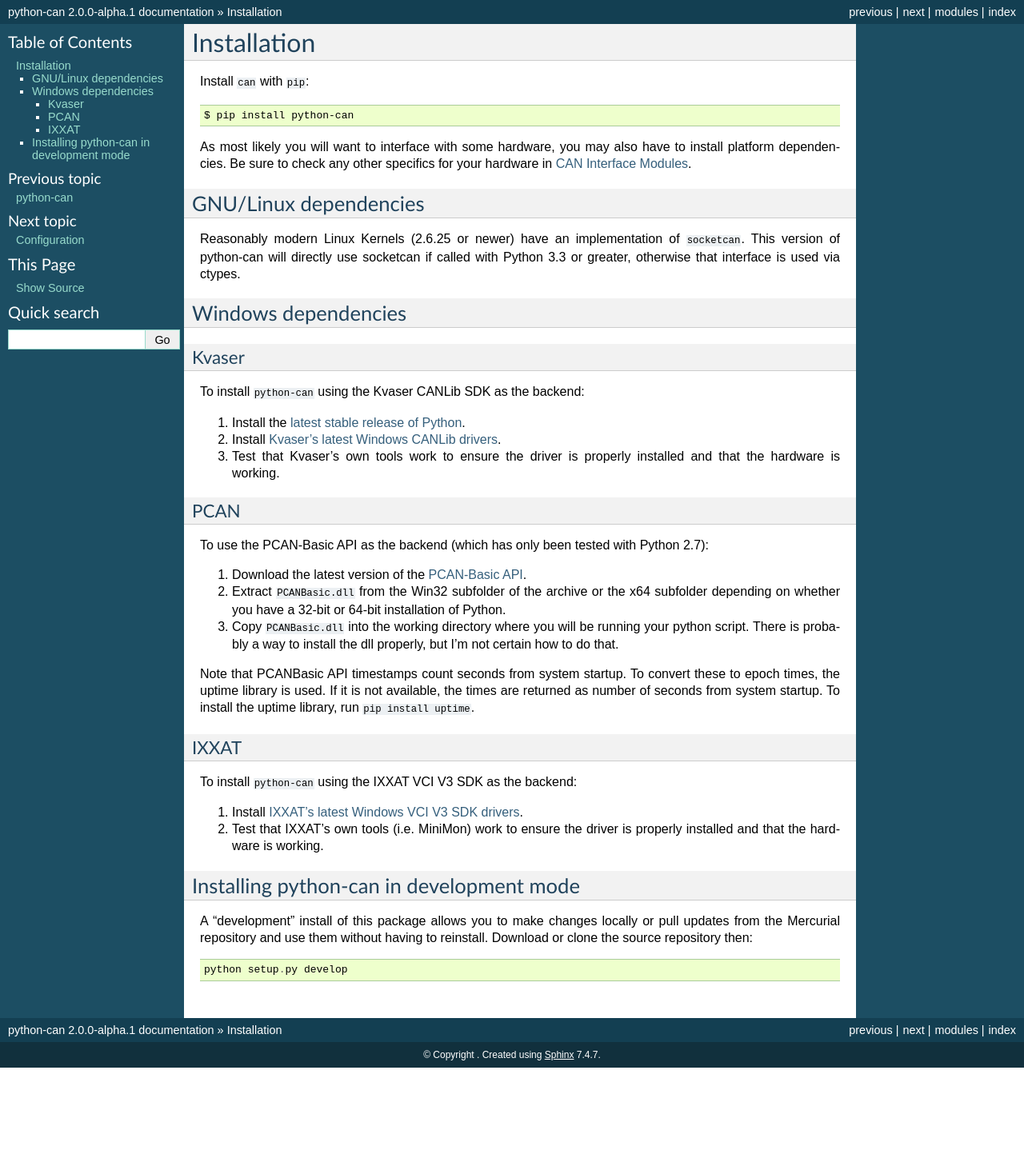
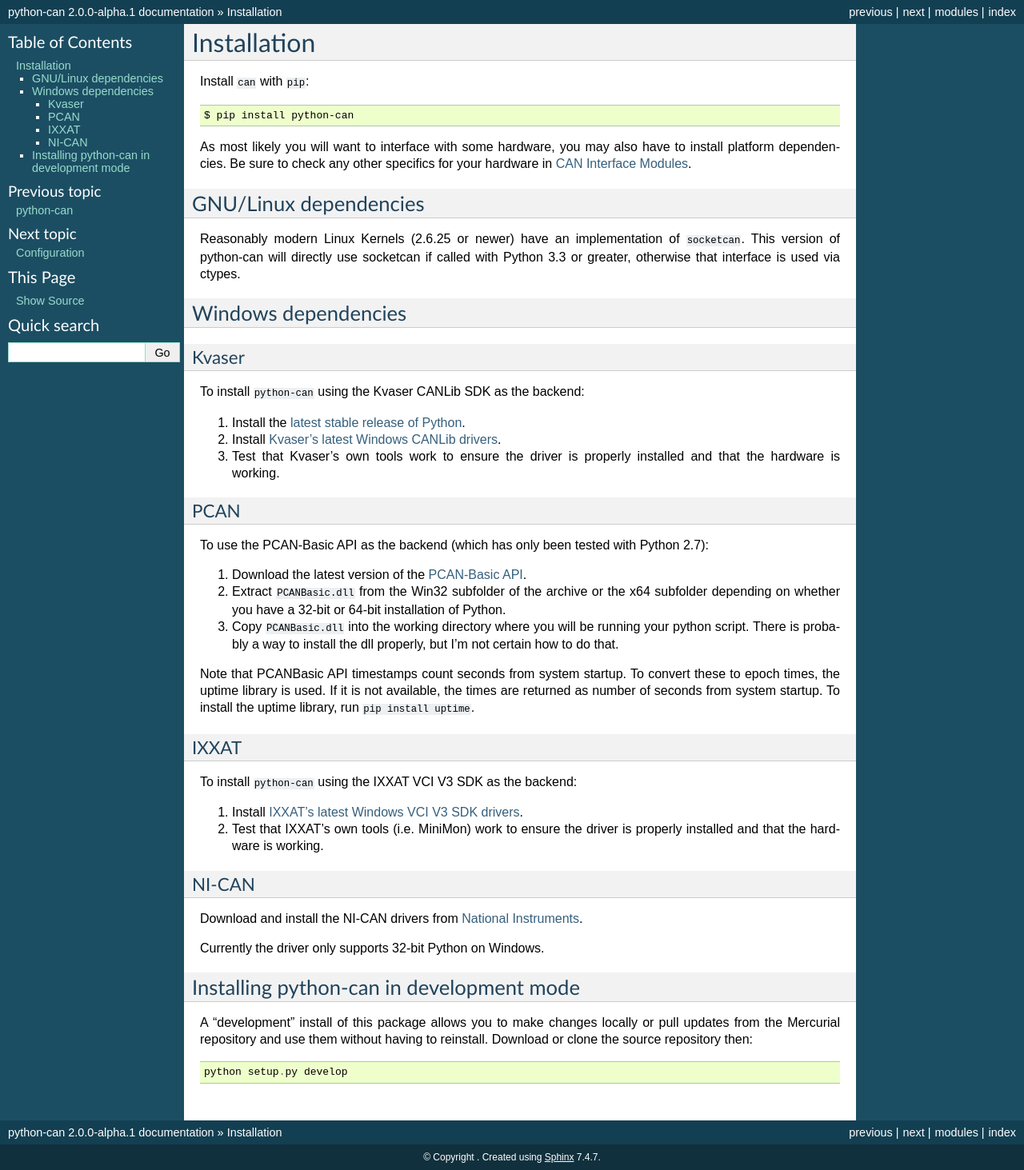
Before and after one commit to hardbyte/python-can, a Sphinx documentation site: the page built from doc/installation.rst, in a window 1280 px wide. Shown: the whole page at 80% size. Built offline with Sphinx 7.4.7, drawn with Linux system fonts in a browser that asks for light colours; before the commit the page ends 1335 px from its top, so only the background shows below that.

Commit message:
Add installation instructions.

```diff
--- a/doc/installation.rst
+++ b/doc/installation.rst
@@ -71,6 +71,14 @@ To install ``python-can`` using the IXXAT VCI V3 SDK as the backend:
 2. Test that IXXAT's own tools (i.e. MiniMon) work to ensure the driver
    is properly installed and that the hardware is working.
 
+NI-CAN
+~~~~~~
+
+Download and install the NI-CAN drivers from
+`National Instruments <http://www.ni.com/downloads/ni-drivers/>`__.
+
+Currently the driver only supports 32-bit Python on Windows.
+
 
 Installing python-can in development mode
 -----------------------------------------
```
